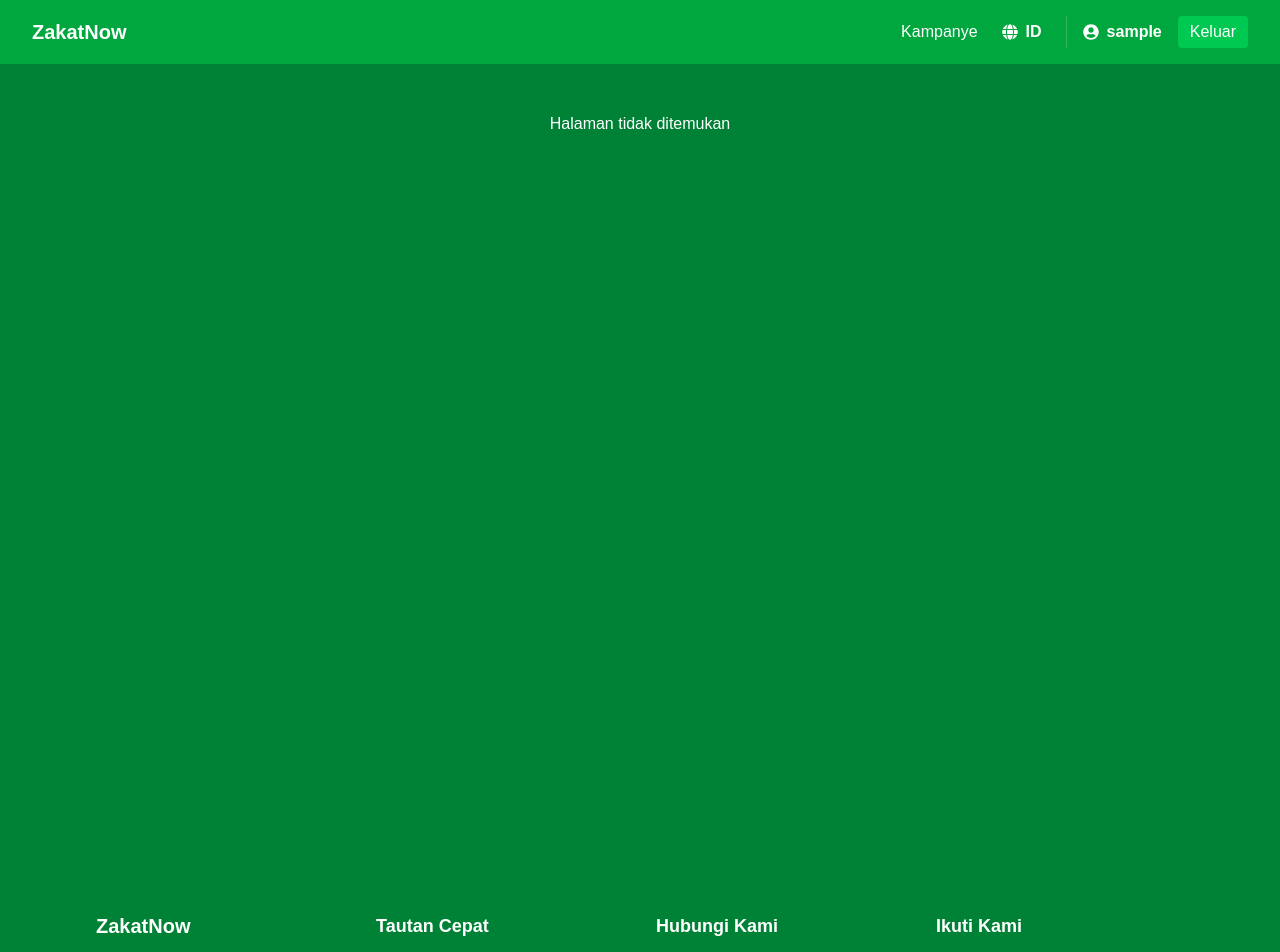
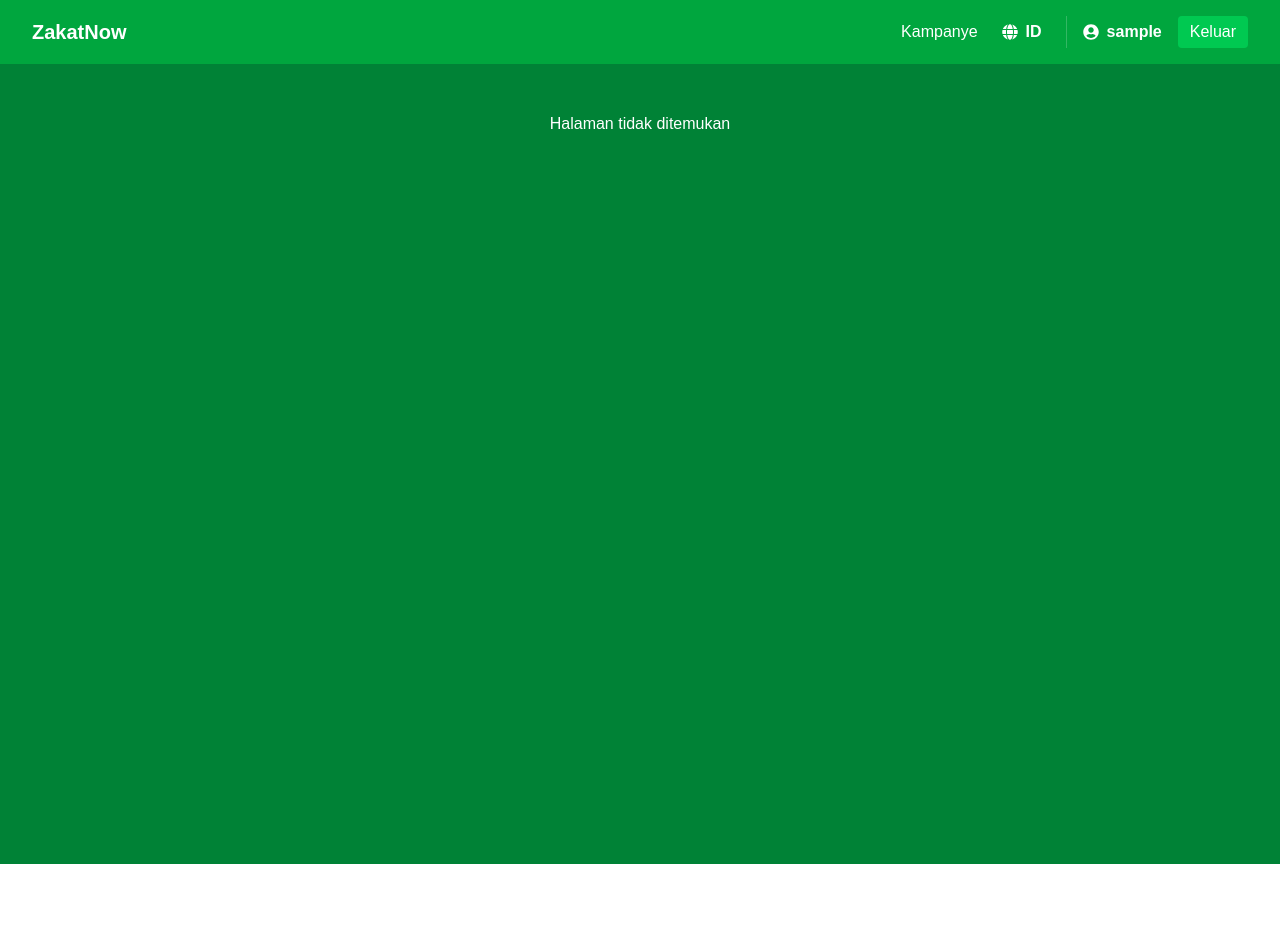
Before and after one commit to Wannzh/zakatNow-app, a React (Vite) app in the folder frontend/zakatnow-frontend/: page /campaigns/1 in a window 1280 px wide. Shown: the top 952 px of the page. After the commit the page ends 864 px from the top, so only its background shows below. Built offline with nearby package versions, Linux system fonts and the light colour scheme; no server answers; sample sign-in values are in the browser's storage.

Commit message:
change layout for admin

```diff
--- a/frontend/zakatnow-frontend/src/components/ProtectedLayout.jsx
+++ b/frontend/zakatnow-frontend/src/components/ProtectedLayout.jsx
@@ -6,10 +6,10 @@
   return (
     <div className="flex min-h-screen">
       {isAdmin ? <Sidebar /> : null}
-      <div className="flex-1 flex flex-col">
+      <div className="flex flex-col flex-1">
         {!isAdmin ? <Navbar /> : null}
         <main className="flex-1">{children}</main>
-        <Footer />
+        {!isAdmin ? null : <Footer />}
       </div>
     </div>
   );
```
